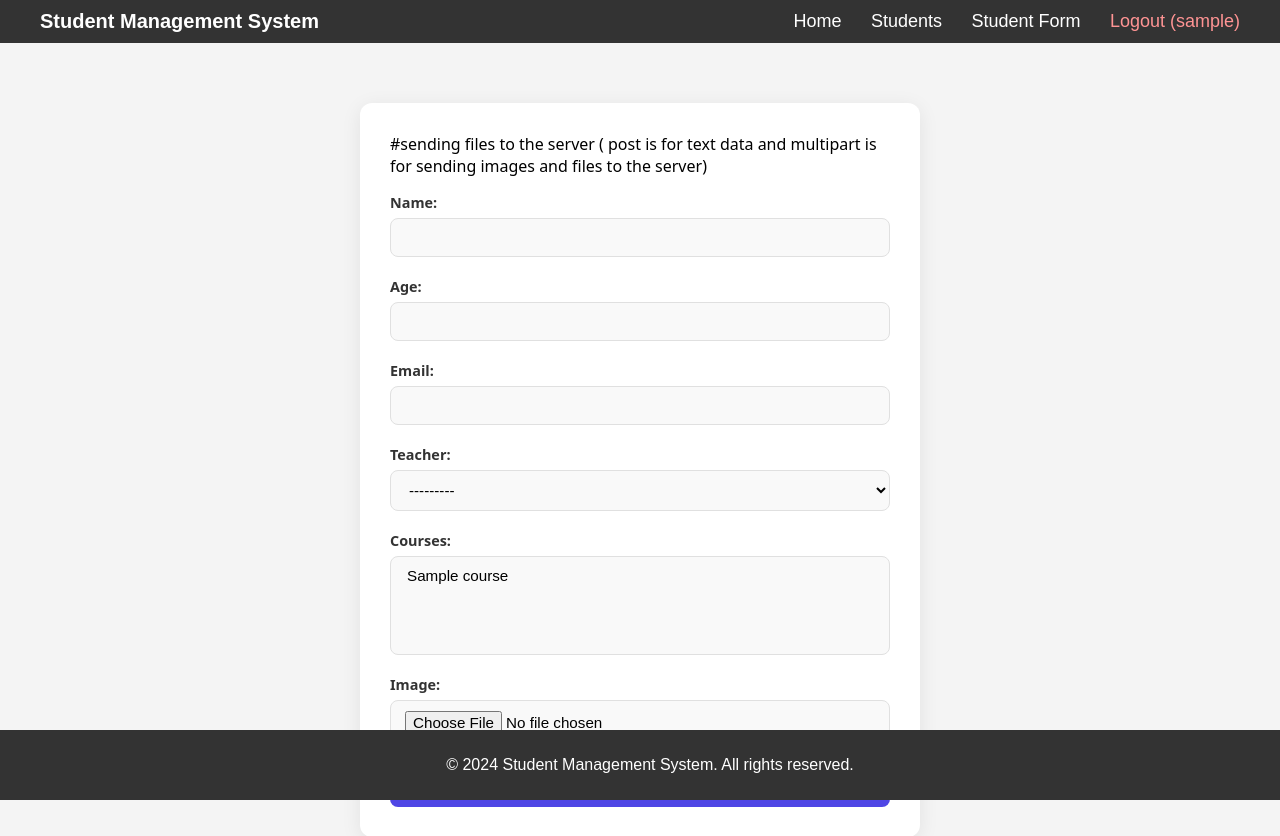
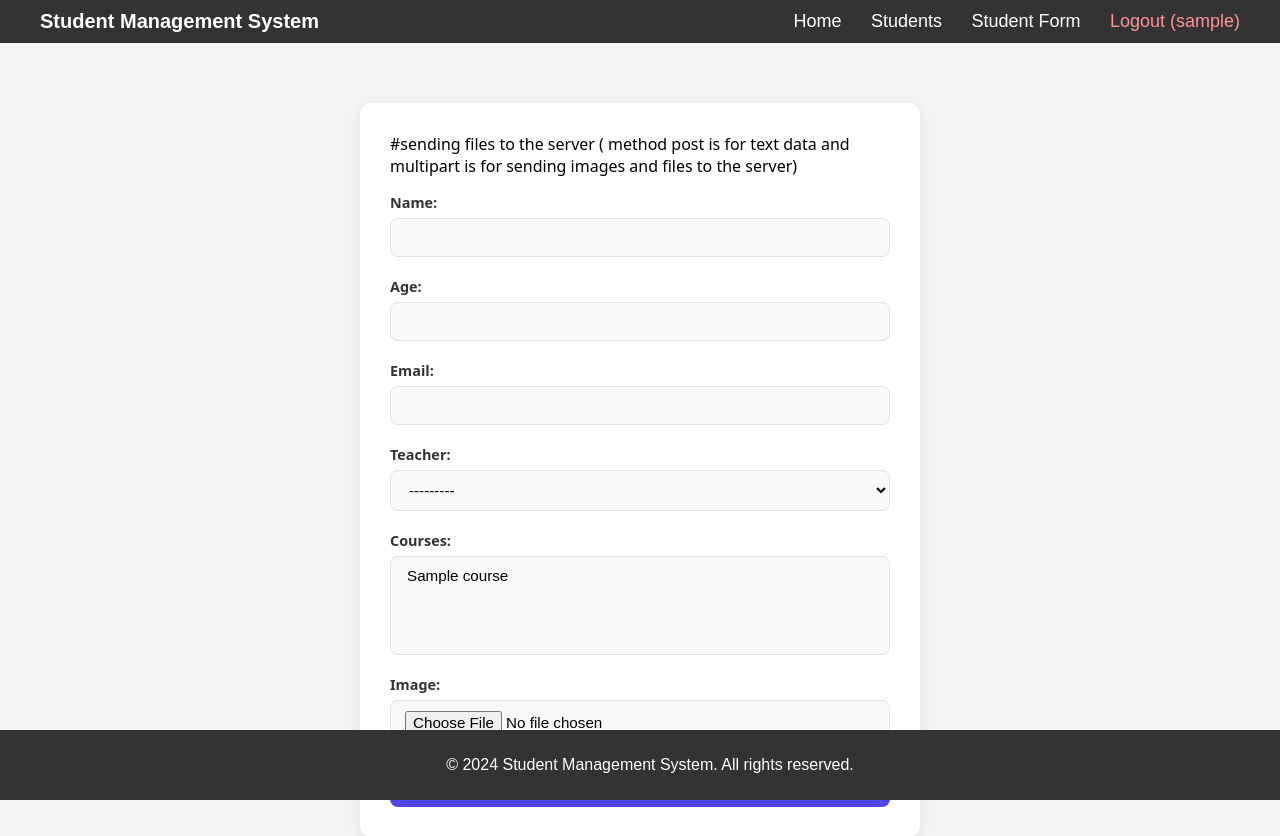
Before and after one commit to adithyanhp/Django-Test-Project, a Django app: page /st in a window 1280 px wide. Shown: the top 836 px of the page. Run offline with Django 5.2, Linux system fonts and the light colour scheme; a user stored in the database is signed in; tables that the repository leaves empty hold one stand-in row (values such as "Sample post").

Commit message:
Updated send_email function and student form

```diff
--- a/myproject/myapp/templates/myapp/student_form.html
+++ b/myproject/myapp/templates/myapp/student_form.html
@@ -80,7 +80,7 @@
 
 {% block content %}
 <div class="form-container">
-    <form method="post" enctype="multipart/form-data">      #sending files to the server ( post is for text data and multipart is for sending images and files to the server)
+    <form method="post" enctype="multipart/form-data">      #sending files to the server ( method post is for text data and multipart is for sending images and files to the server)
         {% csrf_token %}
         {{ form.as_p }}
         <button type="submit">Submit</button>
```
Also changed, not shown: myproject/myapp/views.py (+3 -25 lines).
